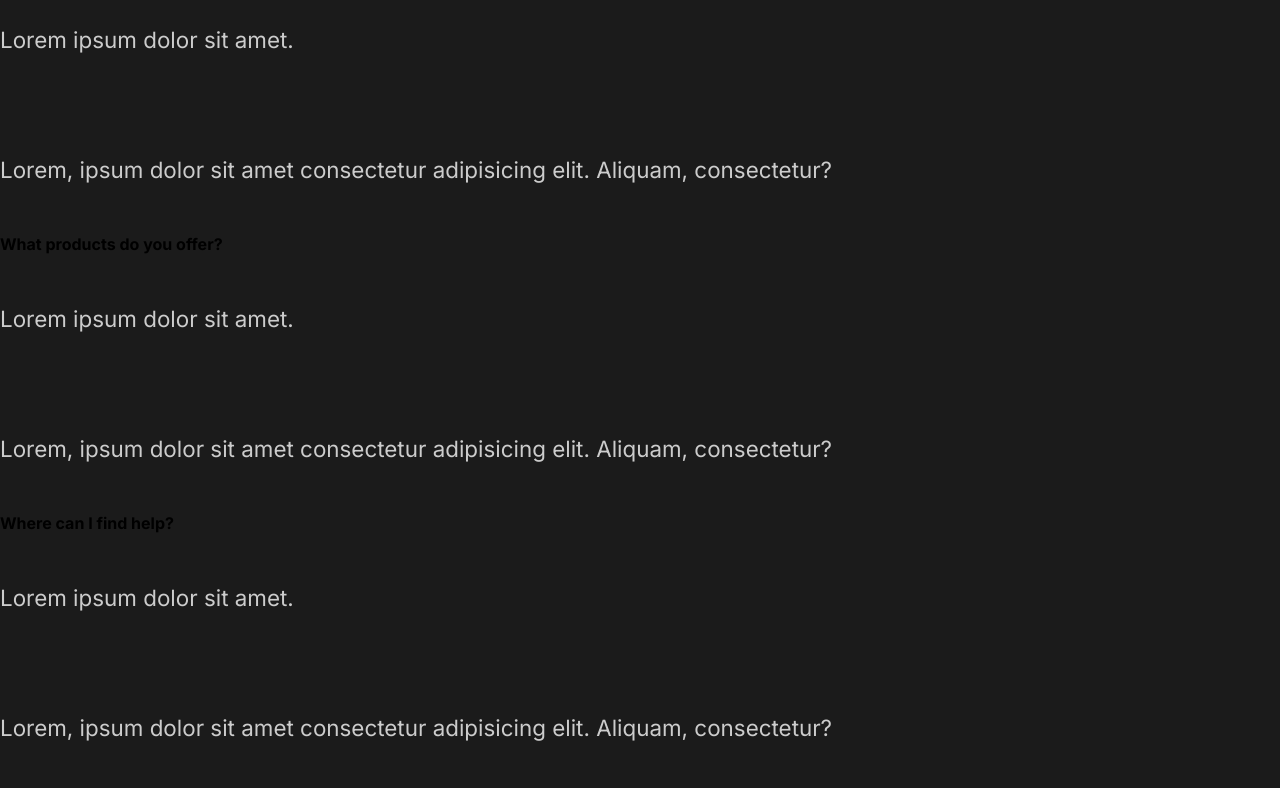
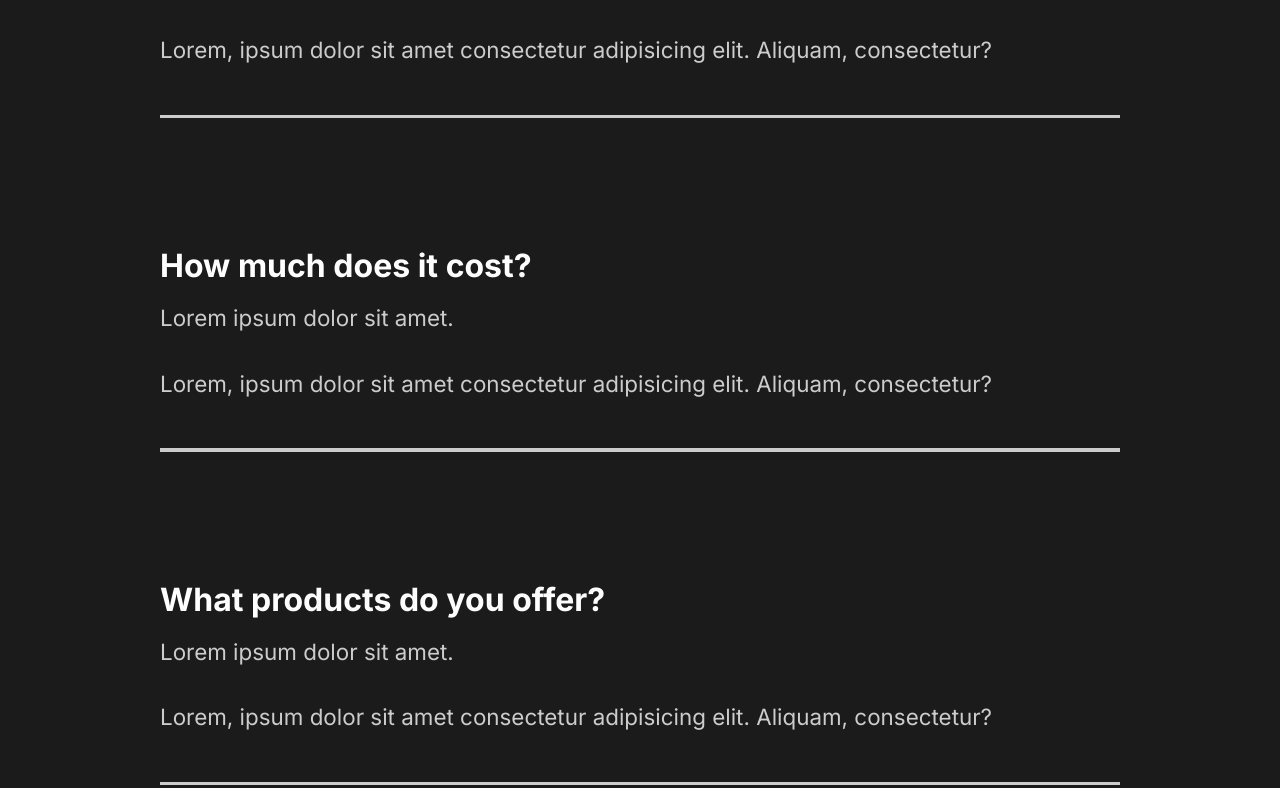
Before and after one commit to seabass617/capture-site, a React (Create React App) app: page / in a window 1280 px wide. Shown: the part 2452-3240 px from the top of the page. Built offline with nearby package versions, Linux system fonts and the light colour scheme.

Commit message:
Styled Faq Section

```diff
--- a/src/components/FaqSection.js
+++ b/src/components/FaqSection.js
@@ -1,8 +1,11 @@
 import React from "react";
+
+import styled from "styled-components";
+import { About, Description, Image } from "../styles";
 
 const FaqSection = () => {
   return (
-    <div className="faq">
+    <Faq>
       <h2>
         Any Questions <span>FAQ</span>
       </h2>
@@ -15,6 +18,7 @@
             consectetur?
           </p>
         </div>
+        <div className="faq-line"></div>
       </div>
       <div className="question">
         <h4>How much does it cost?</h4>
@@ -25,6 +29,7 @@
             consectetur?
           </p>
         </div>
+        <div className="faq-line"></div>
       </div>
       <div className="question">
         <h4>What products do you offer?</h4>
@@ -35,6 +40,7 @@
             consectetur?
           </p>
         </div>
+        <div className="faq-line"></div>
       </div>
       <div className="question">
         <h4>Where can I find help?</h4>
@@ -45,9 +51,33 @@
             consectetur?
           </p>
         </div>
+        <div className="faq-line"></div>
       </div>
-    </div>
+    </Faq>
   );
 };
 
+const Faq = styled(About)`
+  display: block;
+  span {
+    display: block;
+  }
+  h2 {
+    padding-bottom: 2rem;
+    font-weight: lighter;
+  }
+  .faq-line {
+    background: #cccccc;
+    height: 0.2rem;
+    margin: 2rem 0rem;
+    width: 100%;
+  }
+  .question {
+    padding: 3rem 0rem;
+    p {
+      padding: 1rem 0rem;
+    }
+  }
+`;
+
 export default FaqSection;
--- a/src/components/GlobalStyle.js
+++ b/src/components/GlobalStyle.js
@@ -38,6 +38,7 @@
   }
 h4{
   font-weight: bold;
+  font-size: 2rem;
 }
 a{
   font-size: 1.1.rem;
```
